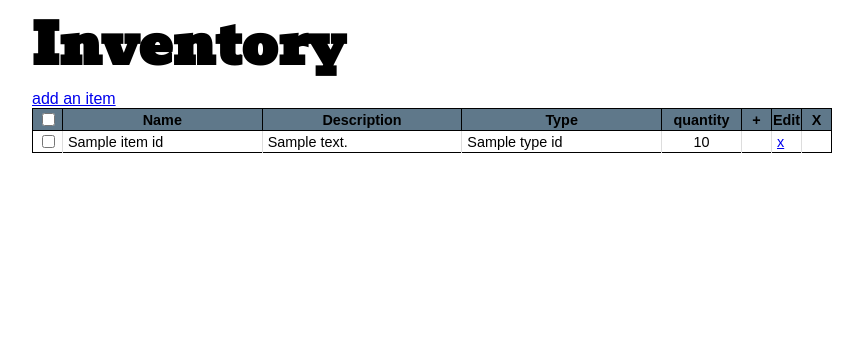
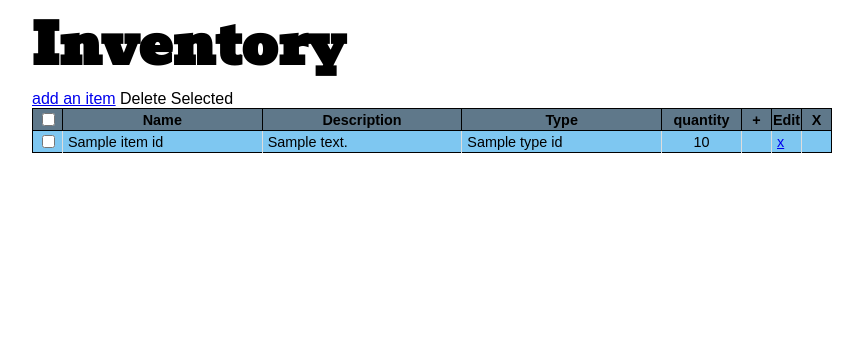
Before and after one commit to based-jace/sheris-shaved-ice, a Django app: template inv_manage/templates/inv_manage/inventory.html in a window 1280 px wide. Shown: the part 60-420 px from the top of the page, without its empty margins (208-1071 px from the left). Run offline with Django 3.2, Linux system fonts and the light colour scheme; the template is opened without the code that fills it: most values are stand-ins (such as "Sample title", 1, 10 or a date in 2020); some web fonts are replaced.

Commit message:
Added the ability to delete items in bulk

```diff
--- a/inv_manage/databaseutils.py
+++ b/inv_manage/databaseutils.py
@@ -108,3 +108,9 @@ class db_methods:
 
         updated_item = Item(**item_stuff)
         updated_item.save()
+
+    @staticmethod
+    def delete_selected(atts):
+        selected_stuff = atts.getlist('checkbox')
+        for i in selected_stuff:
+            Item.objects.get(pk=i).delete()
--- a/inv_manage/templates/inv_manage/inventory.html
+++ b/inv_manage/templates/inv_manage/inventory.html
@@ -18,13 +18,14 @@
             <th class='edit-column'>Edit</th>
             <th class="delete-column">X</th>
     </tr>
-    <form>
+    <form action="" method="POST">
+    {% csrf_token %}
     {% for item in items %}
 
 
             <tr>
 
-                <td class="center"><input type="checkbox" name="{{item.id}}" value="{{item.id}}"></td>
+                <td class="center"><input type="checkbox" name="checkbox" value="{{item.id}}"></td>
                 <td>{{item.item_id.name}}</td>
                 <td>{{item.item_id.description}}</td>
                 <td>{{item.item_id.type_id.name}}</td>
@@ -37,6 +38,7 @@
 
 
     {% endfor %}
+            <button type="submit" id='submit-btn'>Delete Selected</button>
     </form>
 </table>
 {% endblock %}
--- a/inv_manage/views.py
+++ b/inv_manage/views.py
@@ -63,6 +63,10 @@ def neworder(request):
 @never_cache
 def inv_manage(request):
     items = Item.objects.all()
+
+    if request.method == "POST":
+        db_methods.delete_selected(request.POST)
+
     return check_auth(request, 'inv_manage/inventory.html',context={'items':items})
 
 @never_cache
```
